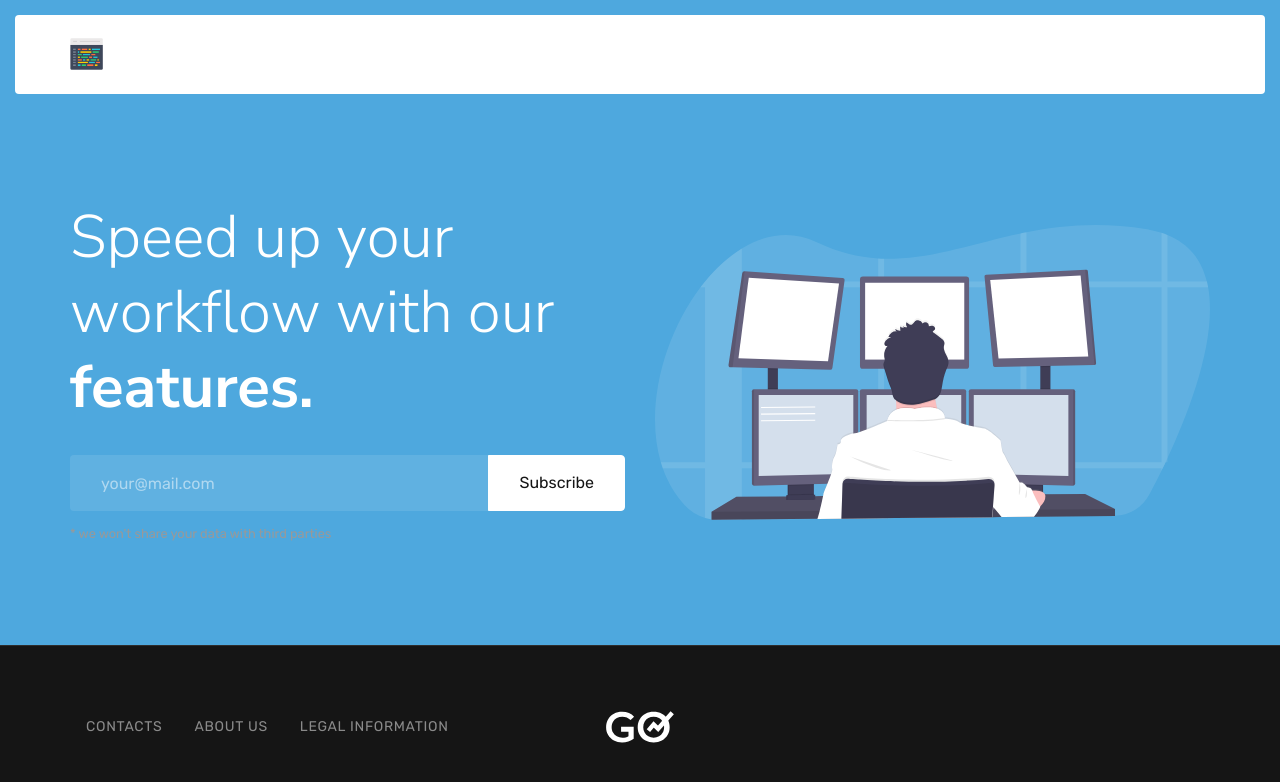
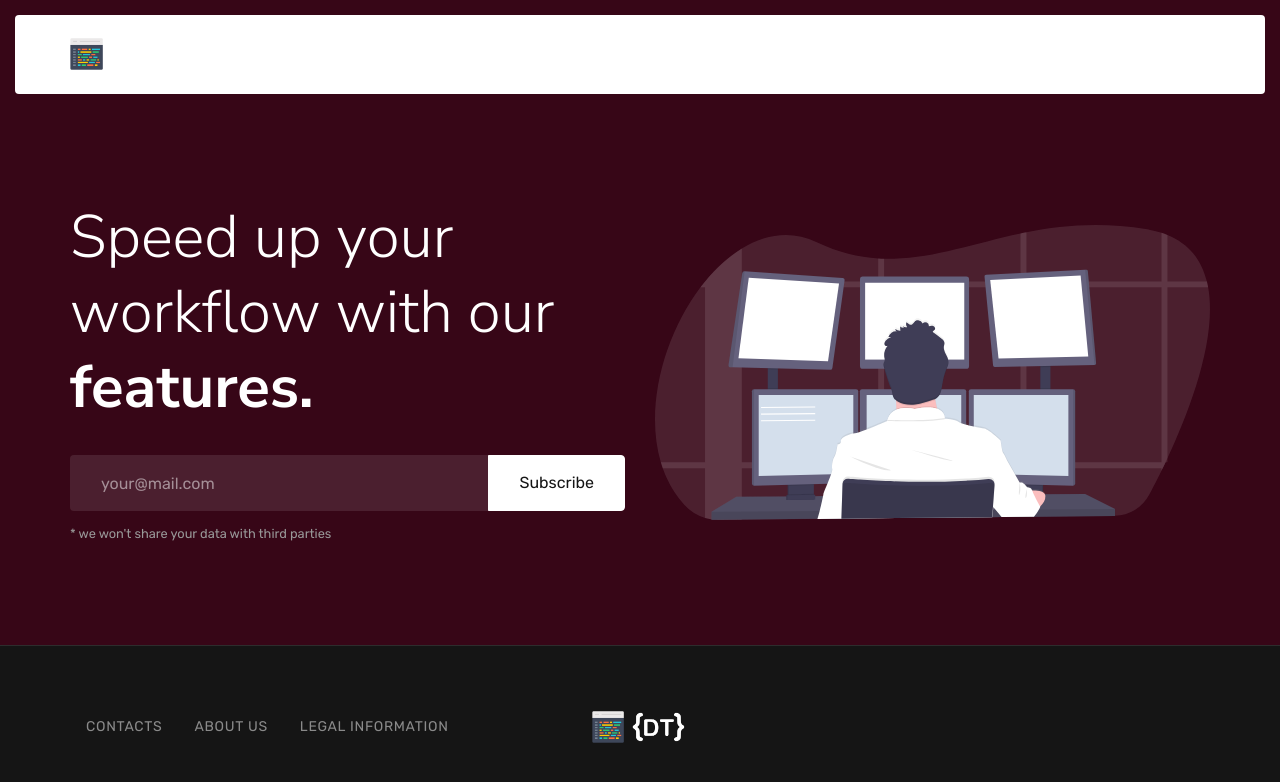
Before and after one commit to DavidTunnell/david-tunnell-dot-com-react-mern, a React (Create React App) app: page / in a window 1280 px wide. Shown: the top 782 px of the page. Built offline with nearby package versions, Linux system fonts and the light colour scheme; a web font is replaced by a local one.

Commit message:
added randopm bg color to hero

```diff
--- a/src/components/Footer.js
+++ b/src/components/Footer.js
@@ -34,7 +34,7 @@ const Footer = () => {
                             <div class="col-md-2 text-center">
                                 <img
                                     class="logo-sm"
-                                    src="../../assets/images/demo/logo/logo-light.svg"
+                                    src="./assets/images/logo-light.png"
                                     alt="Logo"
                                 />
                             </div>
--- a/src/components/Hero.js
+++ b/src/components/Hero.js
@@ -1,8 +1,35 @@
 const Hero = () => {
     const heroPopInImage = "./assets/images/hero-pop-in.svg";
+    const bgColors = [
+        "#4ea8de",
+        "#03071E",
+        "#c81d25",
+        "#1517af",
+        "#f94144",
+        "#005F73",
+        "#e61f1f",
+        "#392ea0",
+        "#370617",
+        "#03071E",
+        "#1517af",
+    ];
+    //https://stackoverflow.com/questions/4550505/getting-a-random-value-from-a-javascript-array
+    const randomColor = bgColors[Math.floor(Math.random() * bgColors.length)];
     return (
         <>
-            <section className="p-0 pt-10 bg-primary text-white">
+            {/* to set !important in react: https://joshtronic.com/2018/03/22/how-to-important-inline-styles-in-react/ */}
+            <section
+                className="p-0 pt-10 bg-primary text-white"
+                ref={(el) => {
+                    if (el) {
+                        el.style.setProperty(
+                            "background-color",
+                            randomColor,
+                            "important"
+                        );
+                    }
+                }}
+            >
                 <div className="container">
                     <div className="row align-items-center justify-content-between py-5 py-md-10">
                         <div className="col-12 col-lg-6 text-center text-lg-left">
--- a/src/styles/styles.css
+++ b/src/styles/styles.css
@@ -1,6 +1,6 @@
-.bg-primary {
+/* .bg-primary {
     background-color: #4ea8de !important;
-}
+} */
 
 /* Nice:
 c81d25
```
